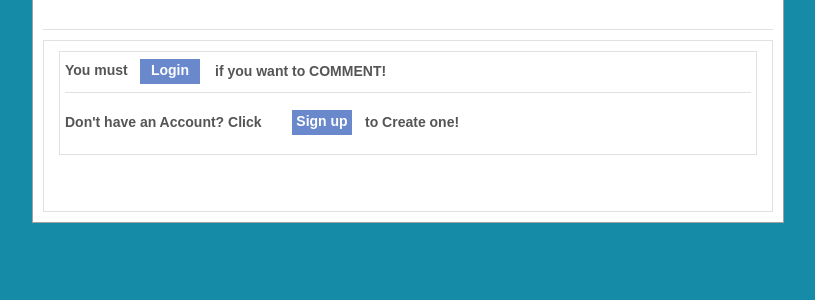
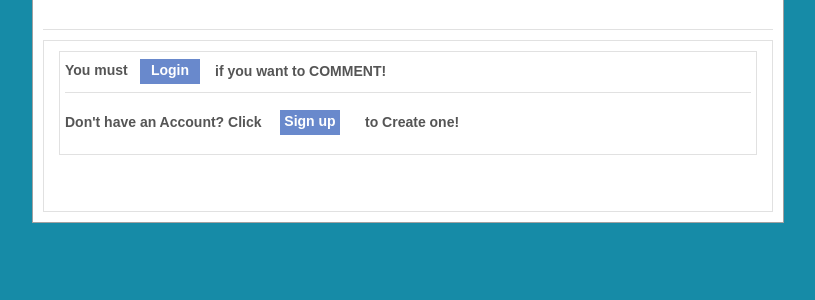
Before and after one commit to kevin42386/www, a PHP site: page / in a window 1280 px wide. Shown: the part 462-762 px from the top of the page, without its empty margins (232-1047 px from the left). Run offline with PHP 8.4, Linux system fonts and the light colour scheme; some libraries are stand-ins or nearby versions.

Commit message:
Update index.php

```diff
--- a/index.php
+++ b/index.php
@@ -36,7 +36,7 @@
 							</a>
 							<div style="position:relative; overflow:hidden; left:150px; top:-36px; width:693px; height:360px; z-index:0">if you want to COMMENT!</div>
 							<div style="position:relative; overflow:hidden; left:0px; top:-345px; width:400px; height:40px; z-index:0">Don't have an Account? Click</div>
-							<a href='user_register.php' style="text-decoration:none; position:absolute overflow:hidden; left:232px; top:58px; width:60px; height:25px; z-index:0" class='comment-post-btn-wrapper'>
+							<a href='user_register.php' style="text-decoration:none; position:absolute overflow:hidden; left:220px; top:58px; width:60px; height:25px; z-index:0" class='comment-post-btn-wrapper'>
 							Sign up
 							</a>
 							<div style="position:relative; overflow:hidden; left:300px; top:-385px; width:400px; height:40px; z-index:0">to Create one!</div>
```
